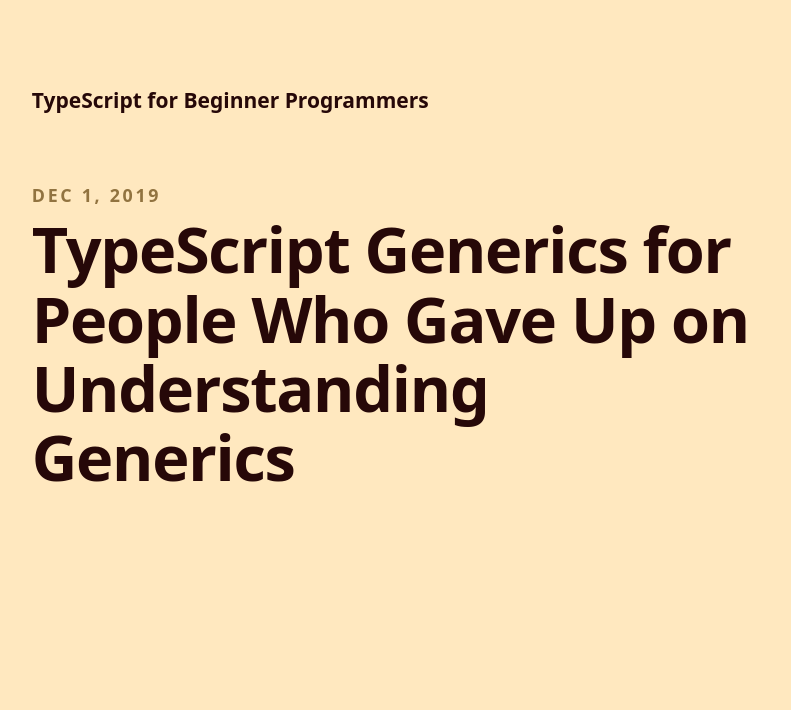
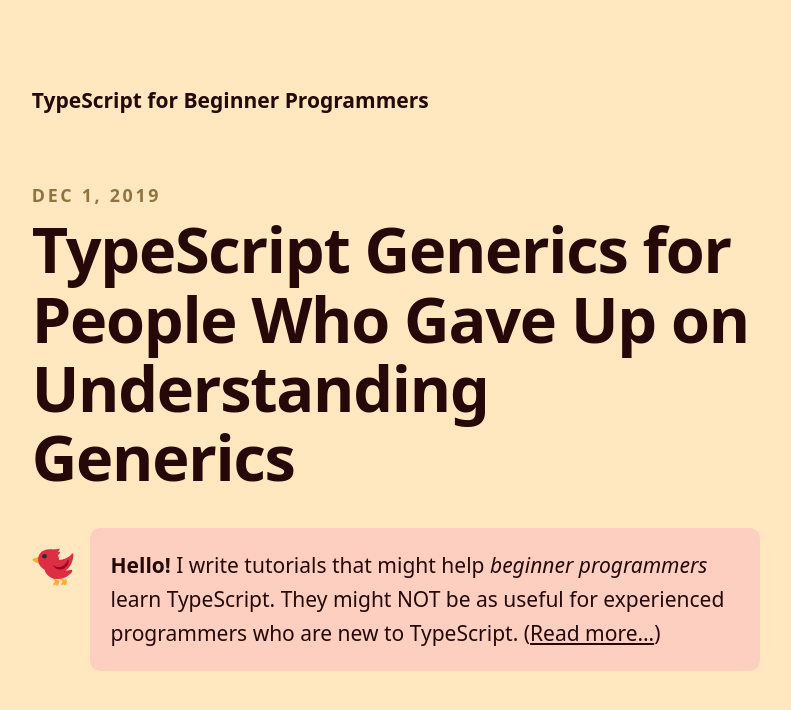
Before and after one commit to chibicode/TypeScript-for-Beginner-Programmers, a Next.js app: page /generics in a window 1280 px wide. Shown: the top 710 px of the page, without its empty margins (244-1035 px from the left). Built offline with nearby package versions, Linux system fonts and the light colour scheme.

Commit message:
Add alert

```diff
--- a/src/components/BubbleQuotes.tsx
+++ b/src/components/BubbleQuotes.tsx
@@ -2,10 +2,12 @@
 import { css, jsx } from '@emotion/core'
 import Emoji, { emojiToComponent } from 'src/components/Emoji'
 import useTheme from 'src/hooks/useTheme'
+import { allColors } from 'src/lib/theme/colors'
 
 interface BubbleQuoteProps {
   type: keyof typeof emojiToComponent
   children: React.ReactNode
+  backgroundColor?: keyof typeof allColors
 }
 
 type Size = 'md' | 'lg'
@@ -29,7 +31,8 @@
         }
       `}
     >
-      {quotes.map(({ type, children }, index) => (
+      {quotes.map(
+        ({ type, children, backgroundColor = 'lightYellow1' }, index) => (
           <div
             key={`${type}${index}`}
             css={css`
@@ -39,14 +42,14 @@
           >
             <div
               css={css`
-              font-size: ${size === 'lg' ? fontSizes(2) : fontSizes(1)};
+                font-size: ${size === 'lg' ? fontSizes(2) : fontSizes(1.6)};
                 margin-right: ${size === 'lg' ? spaces(0.5) : spaces(0.25)};
                 padding-top: ${spaces(0.5)};
 
                 ${ns} {
-                padding-top: ${spaces(0)};
+                  padding-top: ${size === 'lg' ? spaces(0) : spaces(0.25)};
                   margin-right: ${size === 'lg' ? spaces(1) : spaces(0.75)};
-                font-size: ${size === 'lg' ? fontSizes(4) : fontSizes(1)};
+                  font-size: ${size === 'lg' ? fontSizes(4) : fontSizes(2)};
                 }
               `}
             >
@@ -54,7 +57,7 @@
             </div>
             <div
               css={css`
-              background: ${colors('lightYellow1')};
+                background: ${colors(backgroundColor)};
                 padding: ${spaces(1, true)} ${spaces(1, true)} 0;
                 border-radius: ${radii(0.5)};
 
@@ -66,7 +69,8 @@
               {children}
             </div>
           </div>
-      ))}
+        )
+      )}
     </div>
   )
 }
--- a/src/components/PostPage.tsx
+++ b/src/components/PostPage.tsx
@@ -5,7 +5,9 @@
 import { siteTitle, baseUrl } from 'src/lib/meta'
 import { articlesData } from 'src/lib/articles'
 import { dateString, dateSchemaString } from 'src/lib/date'
+import BubbleQuotes from 'src/components/BubbleQuotes'
 import useTheme from 'src/hooks/useTheme'
+import { FirstParagraph } from 'src/pages/index'
 
 const PostPage = ({
   articleKey
@@ -59,7 +61,7 @@
       </div>
       <h1
         css={css`
-          margin: 0 0 ${spaces(1)};
+          margin: 0;
           line-height: ${lineHeights(2)};
           font-size: ${fontSizes(2)};
           letter-spacing: ${letterSpacings('title')};
@@ -72,6 +74,19 @@
       >
         {title}
       </h1>
+      <BubbleQuotes
+        quotes={[
+          {
+            type: 'bird',
+            backgroundColor: 'pink',
+            children: (
+              <>
+                <FirstParagraph defaultVisible={false} />
+              </>
+            )
+          }
+        ]}
+      ></BubbleQuotes>
     </Page>
   )
 }
--- a/src/lib/theme/colors.ts
+++ b/src/lib/theme/colors.ts
@@ -2,7 +2,8 @@
   black: '#260808',
   lightYellow1: '#FEF5DD',
   lightYellow2: '#FFE8BF',
-  brown: '#917340'
+  brown: '#917340',
+  pink: '#FCCFC0'
 }
 
 const colors = (x: keyof typeof allColors) => allColors[x]
--- a/src/pages/index.tsx
+++ b/src/pages/index.tsx
@@ -9,6 +9,7 @@
 import { dateString } from 'src/lib/date'
 import { siteTitle, baseUrl, siteDescription, siteOgImage } from 'src/lib/meta'
 import Head from 'next/head'
+import { useState } from 'react'
 
 const ArticleLink = ({
   title,
@@ -73,6 +74,55 @@
   )
 }
 
+export const FirstParagraph = ({
+  defaultVisible = true
+}: {
+  defaultVisible?: boolean
+}) => {
+  const [visible, setVisible] = useState(defaultVisible)
+  const { colors } = useTheme()
+  return (
+    <>
+      <P>
+        <strong>Hello!</strong> I write tutorials that might help{' '}
+        <em>beginner programmers</em> learn TypeScript. They might NOT be as
+        useful for experienced programmers who are new to TypeScript.
+        {!visible && (
+          <>
+            {' '}
+            (
+            <span
+              css={css`
+                text-decoration: underline;
+                cursor: pointer;
+                &:hover {
+                  background: ${colors('lightYellow1')};
+                }
+              `}
+              tabIndex={0}
+              role="button"
+              aria-pressed="false"
+              onClick={() => setVisible(true)}
+            >
+              Read more…
+            </span>
+            )
+          </>
+        )}
+      </P>
+      {visible && (
+        <P>
+          <strong>Why targeting beginner programmers?</strong> As TypeScript is
+          becoming popular, I believe that more beginner programmers (people
+          with only a few months of coding experience) will be learning it,{' '}
+          <em>possibly as one of their first languages</em>. So I wanted to
+          create tutorials specifically targeting beginner programmers.
+        </P>
+      )}
+    </>
+  )
+}
+
 const Index = () => {
   const { ns, spaces, fontSizes, letterSpacings, colors } = useTheme()
   return (
@@ -95,21 +145,7 @@
             type: 'bird',
             children: (
               <>
-                <P>
-                  <strong>Hello!</strong> I write tutorials that might help{' '}
-                  <em>beginner programmers</em> learn TypeScript. They might NOT
-                  be as useful for experienced programmers who are new to
-                  TypeScript.
-                </P>
-                <P>
-                  <strong>Why targeting beginner programmers?</strong> As
-                  TypeScript is becoming popular, I believe that more beginner
-                  programmers (people with only a few months of coding
-                  experience) will be learning it,{' '}
-                  <em>possibly as one of their first languages</em>. So I wanted
-                  to create tutorials specifically targeting beginner
-                  programmers.
-                </P>
+                <FirstParagraph />
               </>
             )
           }
```
Lines whose indentation alone changed are shown as unchanged.
